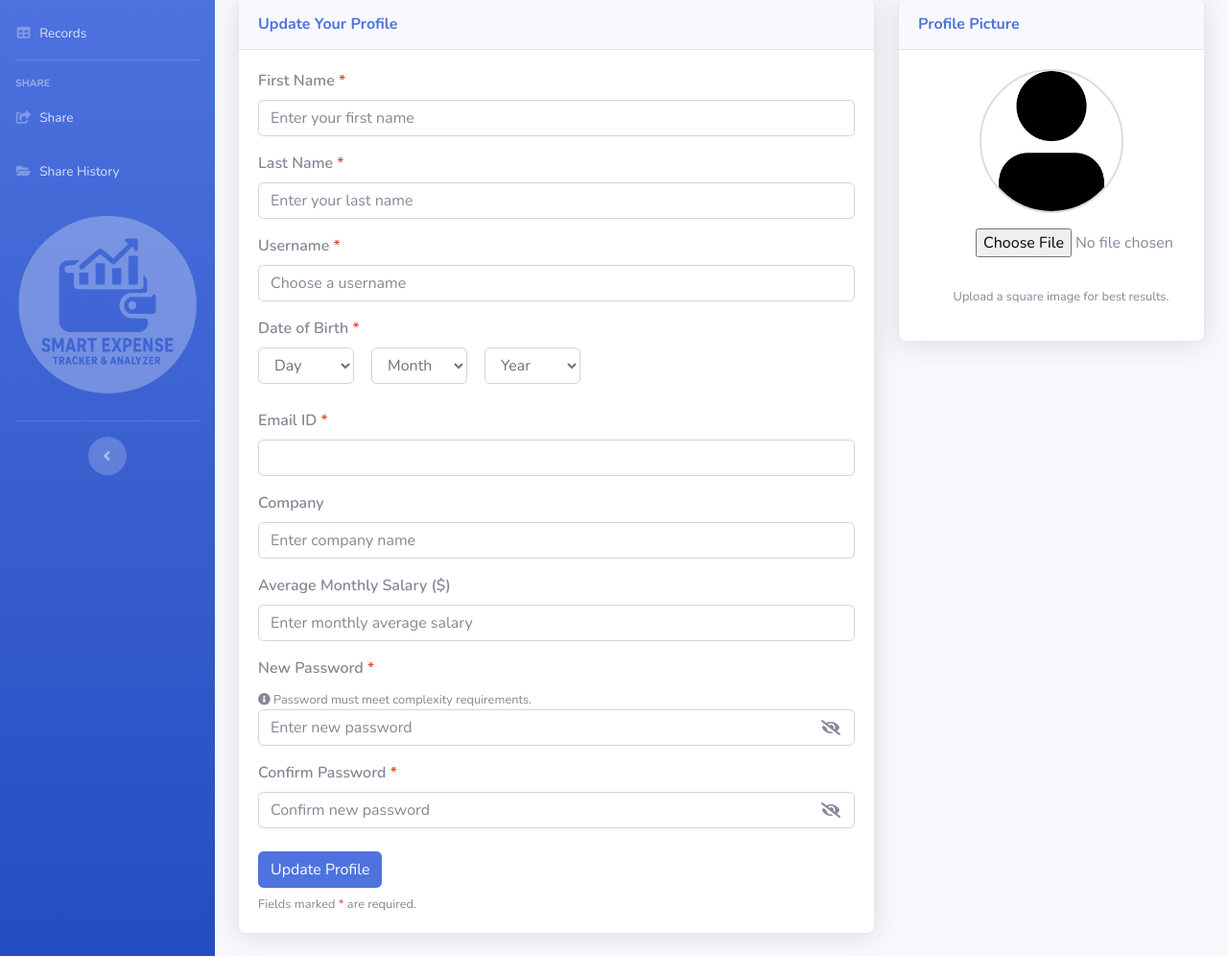
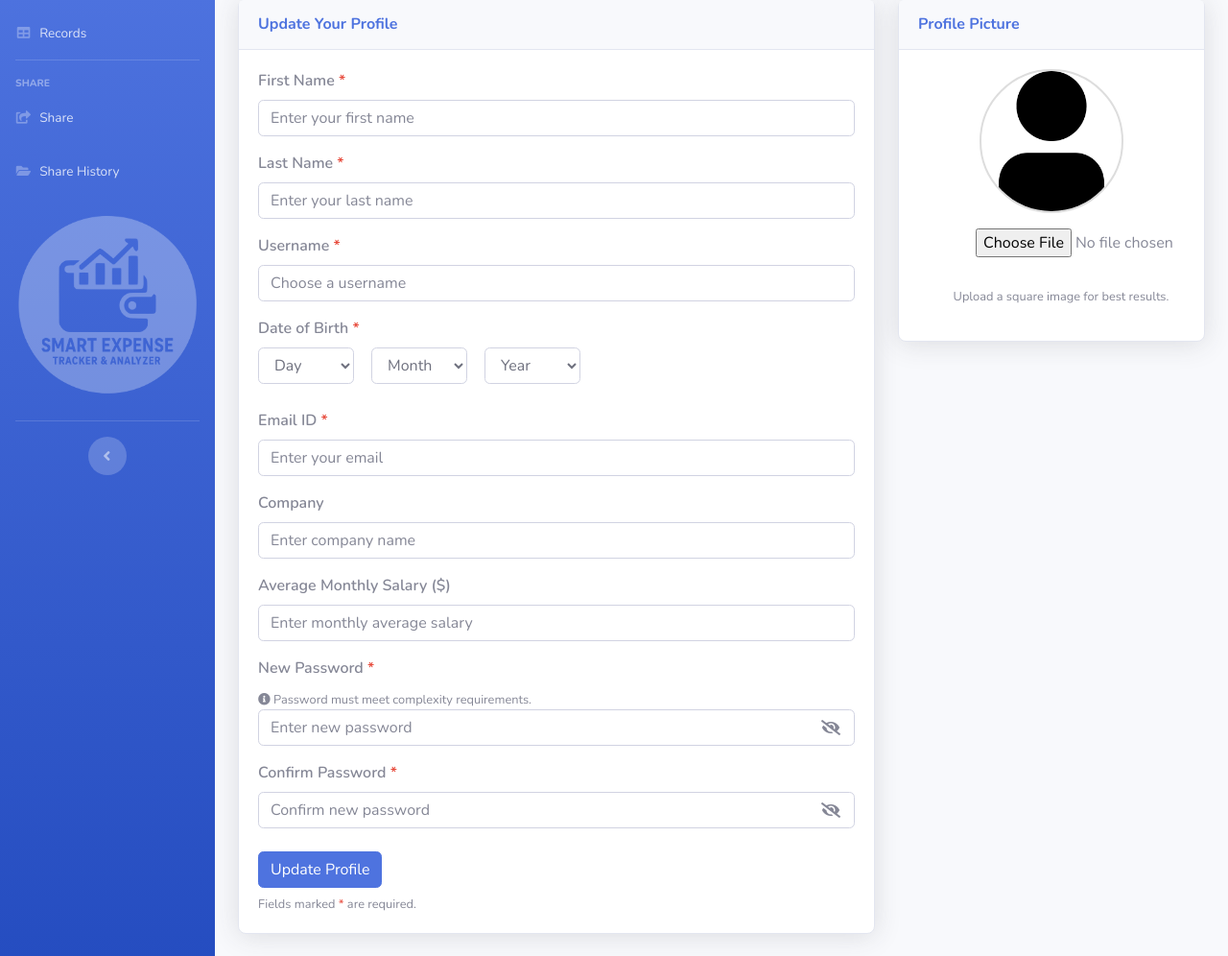
Before and after one commit to ptt0610/CITS5505-Group-6-_-Smart-Expense-Tracker-Analyzer, a Flask app: template templates/profile.html in a window 1280 px wide. Shown: the part 153-1149 px from the top of the page at 96% size. Run offline with Flask 3, Linux system fonts and the light colour scheme; the template is opened without the code that fills it, so the values that code supplies are empty; some libraries are stand-ins or nearby versions.

```diff
--- a/templates/profile.html
+++ b/templates/profile.html
@@ -60,7 +60,7 @@
 
                     <div class="form-group">
                         <label for="email">Email ID <span class="text-danger">*</span></label>
-                        <input type="email" class="form-control" id="email" name="email
+                        <input type="email" class="form-control" id="email" name="email"
                                placeholder="Enter your email" value="{{ current_user.email or '' }}" required>
                         <div id="email-error" class="error-message" style="color: red; display: none;"></div>
                     </div>
```
